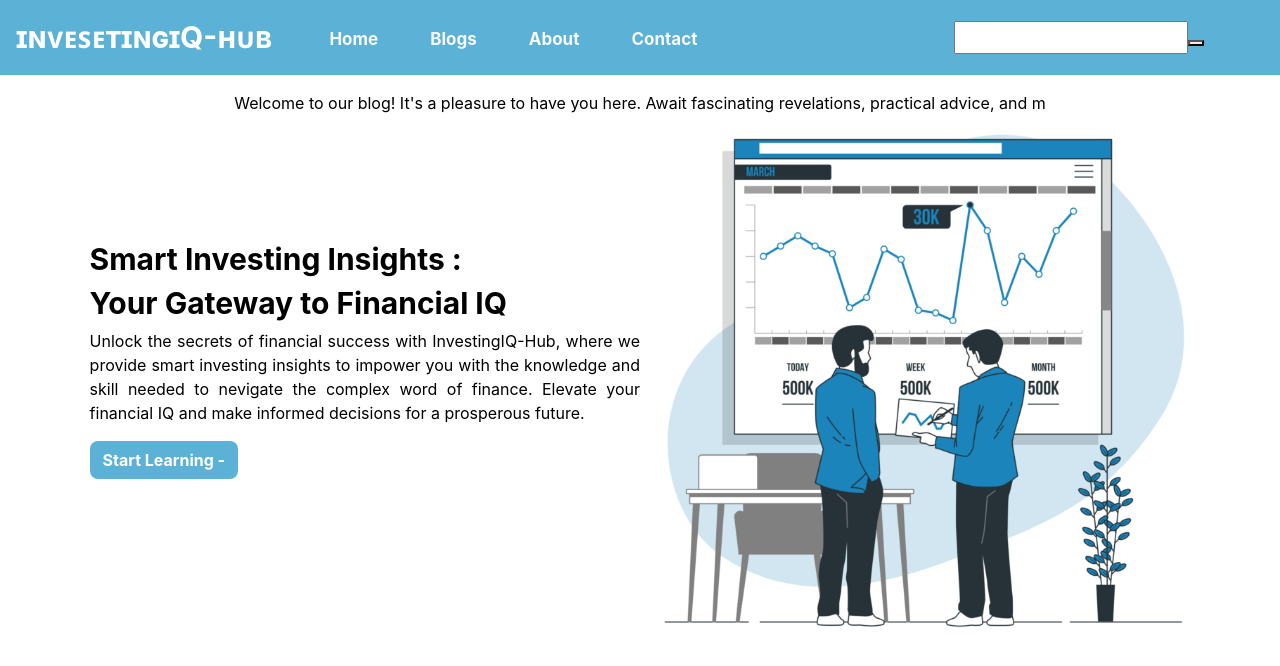
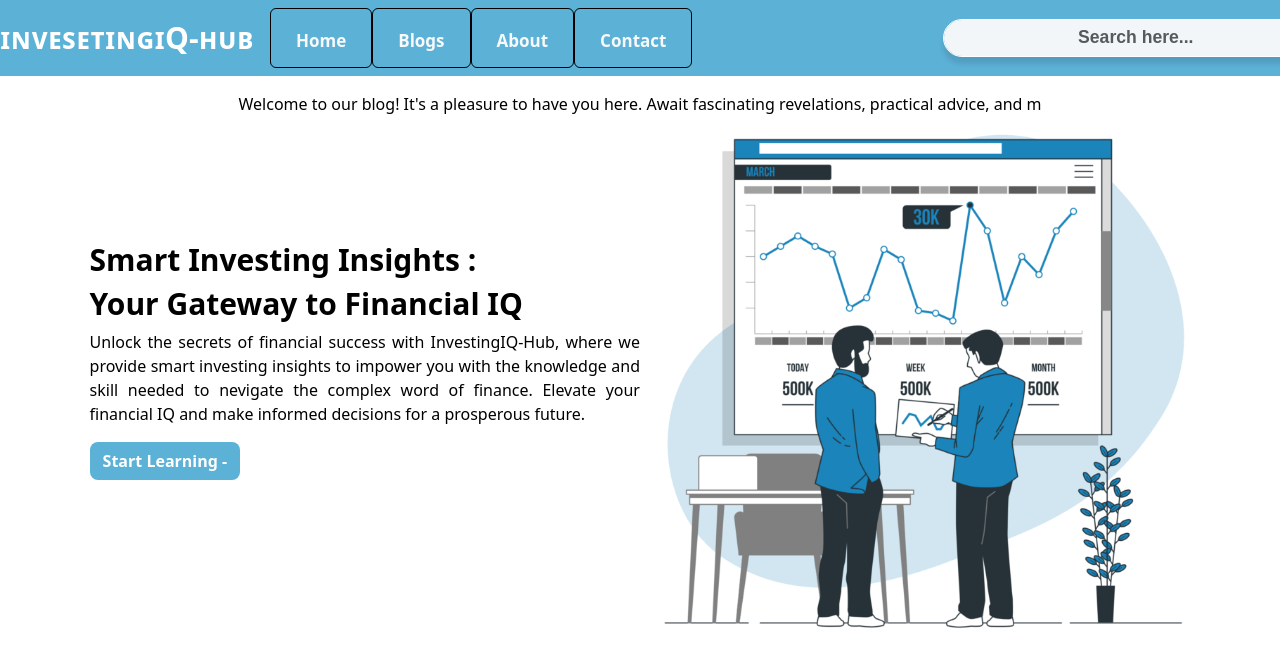
Before and after one commit to Mechboyshyam/InvestingIQ-Hub, a React (Create React App) app in the folder client/: page / in a window 1280 px wide. Shown: the top 666 px of the page. Built offline with nearby package versions, Linux system fonts and the light colour scheme.

Commit message:
adding bootstrap 5 updated version

```diff
--- a/client/public/index.html
+++ b/client/public/index.html
@@ -6,7 +6,14 @@
     <link rel="apple-touch-icon" href="%PUBLIC_URL%/logo192.png" />
 
     <title>InvestingIQ Hub</title>
+    <!-- bootstrap 5 version trying to use -->
     <link
+      href="https://cdn.jsdelivr.net/npm/bootstrap@5.3.3/dist/css/bootstrap.min.css"
+      rel="stylesheet"
+      integrity="sha384-QWTKZyjpPEjISv5WaRU9OFeRpok6YctnYmDr5pNlyT2bRjXh0JMhjY6hW+ALEwIH"
+      crossorigin="anonymous"
+    />
+    <!-- <link
       rel="stylesheet"
       href="https://cdn.jsdelivr.net/npm/bootstrap@4.0.0/dist/css/bootstrap.min.css"
       integrity="sha384-Gn5384xqQ1aoWXA+058RXPxPg6fy4IWvTNh0E263XmFcJlSAwiGgFAW/dAiS6JXm"
@@ -26,14 +33,15 @@
       src="https://cdn.jsdelivr.net/npm/bootstrap@4.0.0/dist/js/bootstrap.min.js"
       integrity="sha384-JZR6Spejh4U02d8jOt6vLEHfe/JQGiRRSQQxSfFWpi1MquVdAyjUar5+76PVCmYl"
       crossorigin="anonymous"
-    ></script>
-    <!-- <style>
-      body{
-        background-image: url(./../src/Images/Banknifty-fullscreen.jpg);
-      }
-    </style> -->
+    ></script> -->
   </head>
   <body>
     <div id="root"></div>
+    <!-- script of bootstrap 5 -->
+    <script
+      src="https://cdn.jsdelivr.net/npm/bootstrap@5.3.3/dist/js/bootstrap.bundle.min.js"
+      integrity="sha384-YvpcrYf0tY3lHB60NNkmXc5s9fDVZLESaAA55NDzOxhy9GkcIdslK1eN7N6jIeHz"
+      crossorigin="anonymous"
+    ></script>
   </body>
 </html>
--- a/client/src/Component/Navbar/Navbar.js
+++ b/client/src/Component/Navbar/Navbar.js
@@ -59,17 +59,13 @@ export default  function Navbar() {
               </span> */}
             </div>
             <div className="col-4 ">
-              {/* <form className="form-inline search-box my-2 my-lg-0">
+              <form className="form-inline search-box my-2 my-lg-0">
                 <input
                   className="form-control mr-sm-2 text-center border-bold"
                   type="search"
-                  placeholder="Search the content"
+                  placeholder="Search here..."
                   aria-label="Search"
                 />
-              </form> */}
-              <form className="search-boxx">
-                <input type="text" placeholder="" />
-                <button type="reset"></button>
               </form>
             </div>
           </div>
```
Also changed, not shown: client/src/Component/Navbar/Navbar.css (+0 -8 lines).
